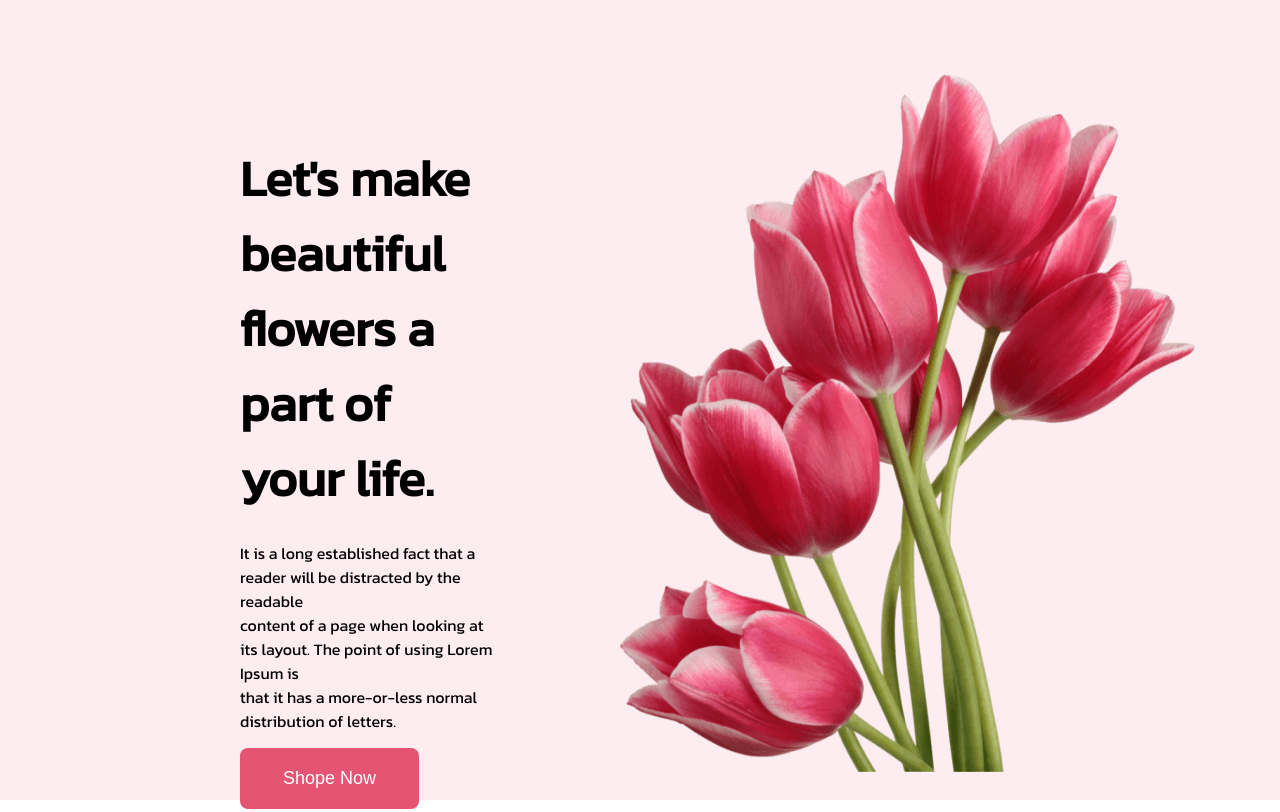
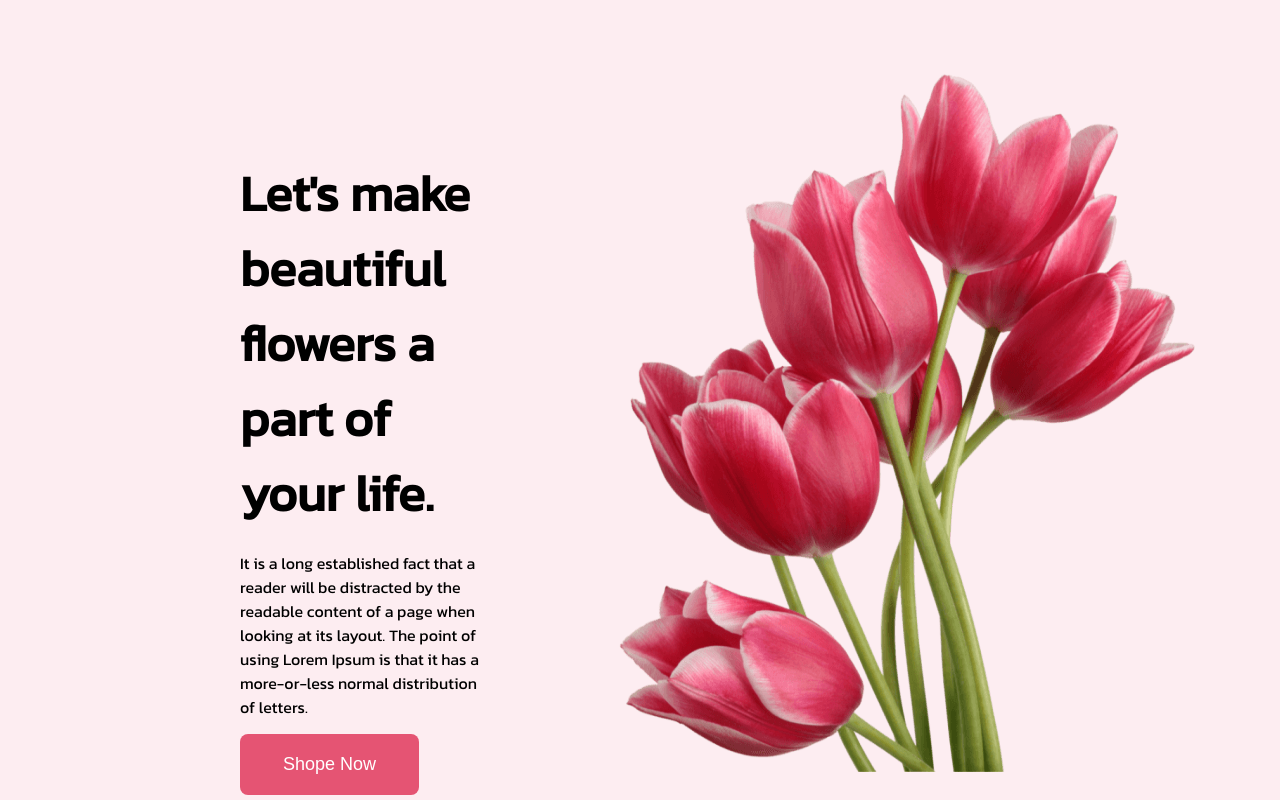
Before and after one commit to Prosno63/Flower-Shop, a plain HTML site: page index.html in a window 1280 px wide. Shown: the top 812 px of the page. Drawn offline with Linux system fonts and the light colour scheme.

Commit message:
Update Design

```diff
--- a/index.html
+++ b/index.html
@@ -17,7 +17,7 @@
     <section class="header-container">
         <div class="head-description">
             <h1>Let's make beautiful flowers a part of your life.</h1>
-            <p>It is a long established fact that a reader will be distracted by the readable <br> content of a page when looking at its layout. The point of using Lorem Ipsum is <br> that it has a more-or-less normal distribution of letters.</p>
+            <p>It is a long established fact that a reader will be distracted by the readable content of a page when looking at its layout. The point of using Lorem Ipsum is that it has a more-or-less normal distribution of letters.</p>
             <button class="btn-primary">Shope Now</button>
         </div>
         <div class="head-img">
@@ -79,7 +79,7 @@
     <section class="hot-deals-banner">
         <div class="deal-description">
             <h1>Hot Deal! Sale Up To <span style="color: red;">25% Off</span></h1>
-            <p>It is a long established fact that a reader will be distracted by the readable <br> content of a page when looking at its layout.</p>
+            <p>It is a long established fact that a reader will be distracted by the readable content of a page when looking at its layout.</p>
             <button class="btn-primary">Sign Up</button>
         </div>
         <div >
--- a/style.css
+++ b/style.css
@@ -41,7 +41,7 @@ body{
 
 .head-description h1{
 
-    padding-bottom: 10px;
+    padding-bottom: 5px;
     text-shadow: #08100d;
     font-size: 50px;
 
```
